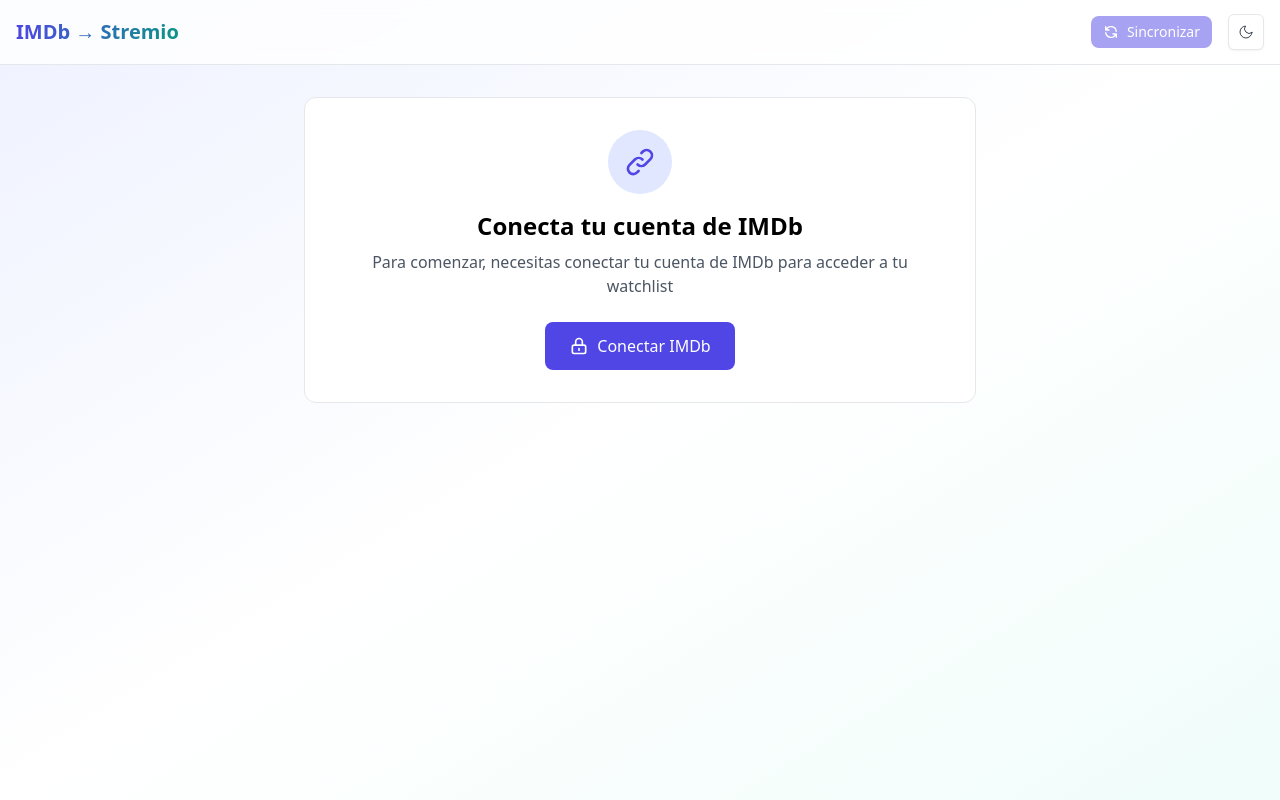
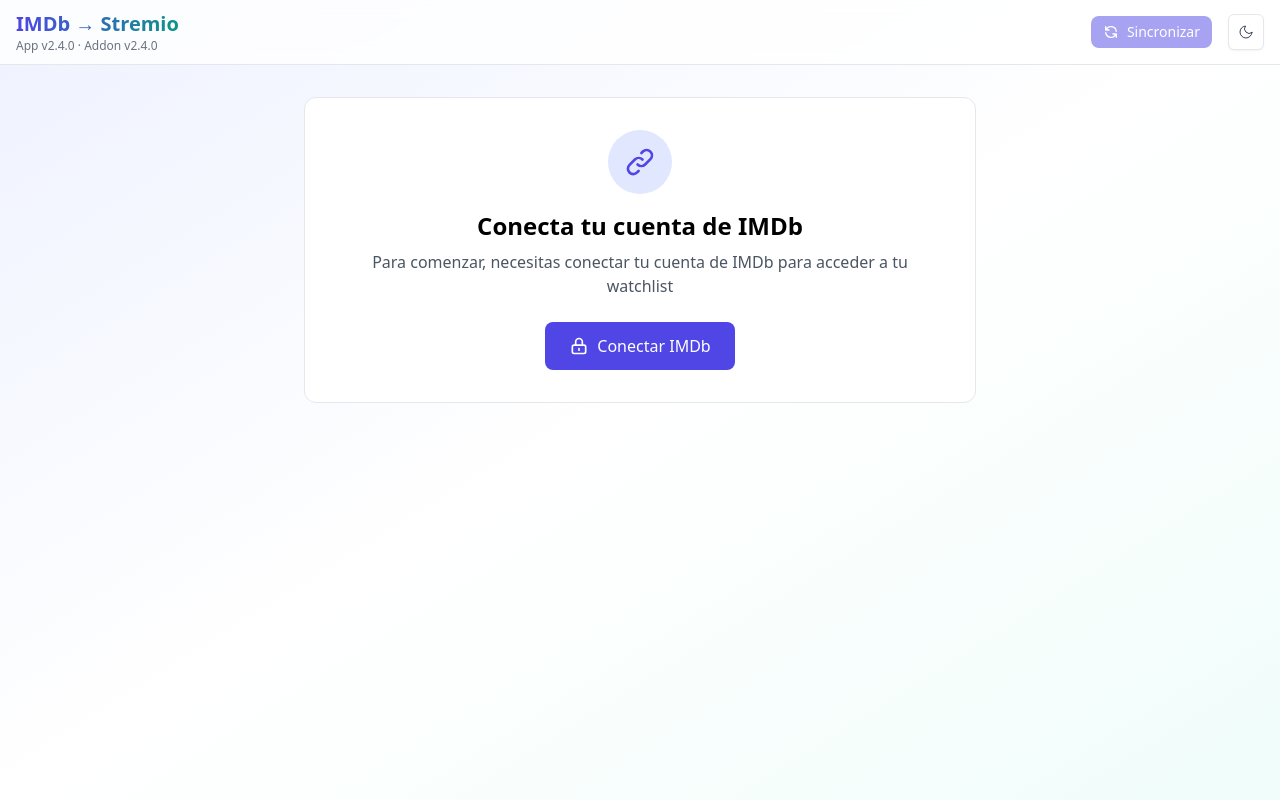
Before and after one commit to ATG1209/IMDb-to-Stremio, a Next.js app: page /dashboard in a window 1280 px wide. Built offline with nearby package versions, Linux system fonts and the light colour scheme.

Commit message:
Update dashboard components and version info

```diff
--- a/lib/version.ts
+++ b/lib/version.ts
@@ -1 +1,2 @@
-export const ADDON_VERSION = '2.3.8';
+export const APP_VERSION = '2.4.0';
+export const ADDON_VERSION = APP_VERSION;
--- a/package.json
+++ b/package.json
@@ -1,6 +1,6 @@
 {
   "name": "imdb-to-stremio",
-  "version": "1.4.0",
+  "version": "2.4.0",
   "description": "CLI tool to migrate IMDb data to Stremio via Trakt",
   "main": "dist/cli.js",
   "scripts": {
--- a/pages/dashboard.jsx
+++ b/pages/dashboard.jsx
@@ -1,6 +1,6 @@
 import { useState, useEffect } from 'react';
 import ThemeToggle from '../components/ThemeToggle';
-import { ADDON_VERSION } from '../lib/version';
+import { APP_VERSION, ADDON_VERSION } from '../lib/version';
 
 export default function Dashboard() {
   // const [user, setUser] = useState(null); // Unused until authentication is implemented
@@ -146,11 +146,14 @@
       <header className="sticky top-0 z-50 bg-white/80 backdrop-blur border-b border-gray-200 dark:bg-gray-900/80 dark:border-gray-800">
         <div className="container mx-auto px-4 h-16 flex items-center justify-between">
           <div className="flex items-center gap-4">
-            <h1 className="text-xl font-bold">
-              <span className="bg-clip-text text-transparent bg-gradient-to-r from-indigo-600 to-teal-600">
-                IMDb → Stremio
-              </span>
-            </h1>
+            <div className="flex flex-col">
+              <h1 className="text-xl font-bold">
+                <span className="bg-clip-text text-transparent bg-gradient-to-r from-indigo-600 to-teal-600">
+                  IMDb → Stremio
+                </span>
+              </h1>
+              <span className="text-xs text-gray-500 dark:text-gray-400">App v{APP_VERSION} · Addon v{ADDON_VERSION}</span>
+            </div>
             {config?.configured && (
               <span className="px-2 py-1 bg-green-100 text-green-800 text-xs rounded-full dark:bg-green-900/40 dark:text-green-300">
                 ✓ Conectado
--- a/pages/simple-dashboard.jsx
+++ b/pages/simple-dashboard.jsx
@@ -1,6 +1,6 @@
 import { useState, useEffect } from 'react';
 import { useRouter } from 'next/router';
-import { ADDON_VERSION } from '../lib/version';
+import { APP_VERSION, ADDON_VERSION } from '../lib/version';
 import ThemeToggle from '../components/ThemeToggle';
 import CatalogPreview from '../components/CatalogPreview';
 
@@ -116,6 +116,7 @@
             <p className="text-lg text-gray-600 dark:text-gray-100 max-w-2xl mx-auto">
               Connect your IMDb watchlist to generate a personalized Stremio addon
             </p>
+            <p className="mt-2 text-sm text-gray-500 dark:text-gray-300">App v{APP_VERSION} · Addon v{ADDON_VERSION}</p>
           </div>
         </div>
       </header>
```
